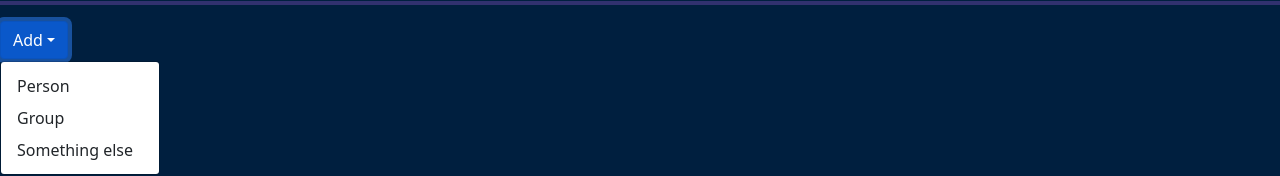
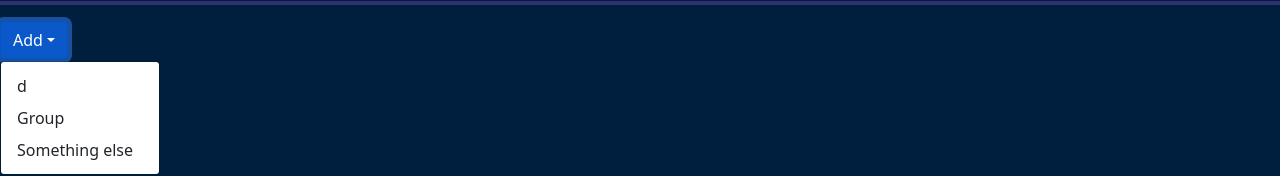
Before and after one commit to usuperdd/film-selector, a React (Create React App) app in the folder app/: page /movie in a window 1280 px wide. Both pictures are taken after a click on the button "Add". Shown: the part 585-761 px from the top of the page. Built offline with nearby package versions, Linux system fonts and the light colour scheme.

Commit message:
movie deatils

```diff
--- a/app/src/movieDetails/index.js
+++ b/app/src/movieDetails/index.js
@@ -54,7 +54,7 @@ function MovieDetails() {
       {/* <SubImage src={RoundedsquareImg} /> */}
       <DropdownButton id="dropdown-basic-button" title="Add">
         <Dropdown.Item name="episode" href="#/action-1">
-          Person
+          d
         </Dropdown.Item>
         <Dropdown.Item href="#/action-2">Group</Dropdown.Item>
         <Dropdown.Item href="#/action-3">Something else</Dropdown.Item>
```
